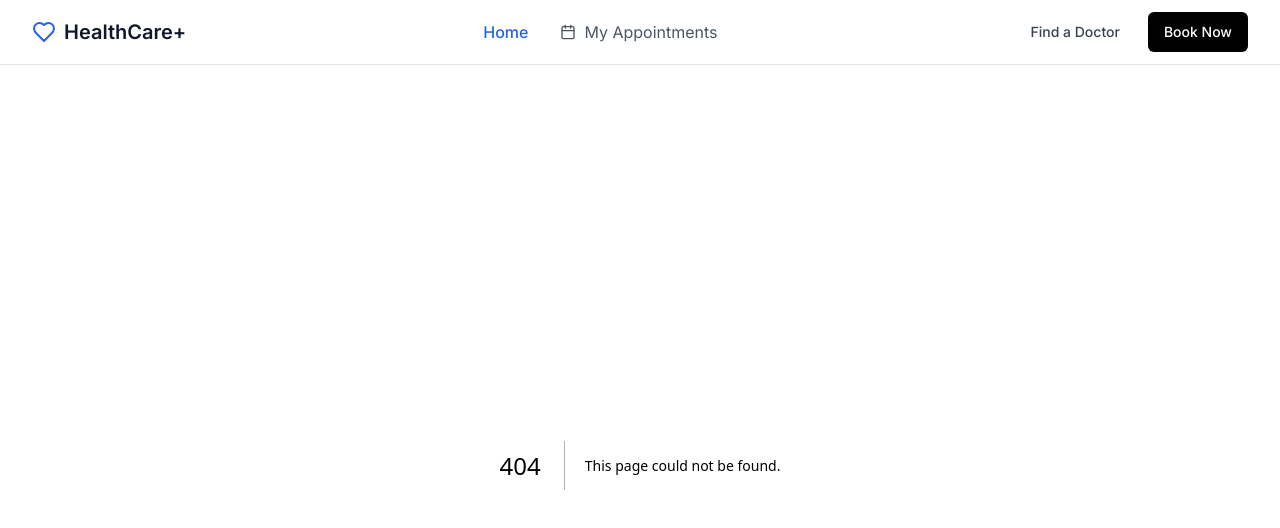
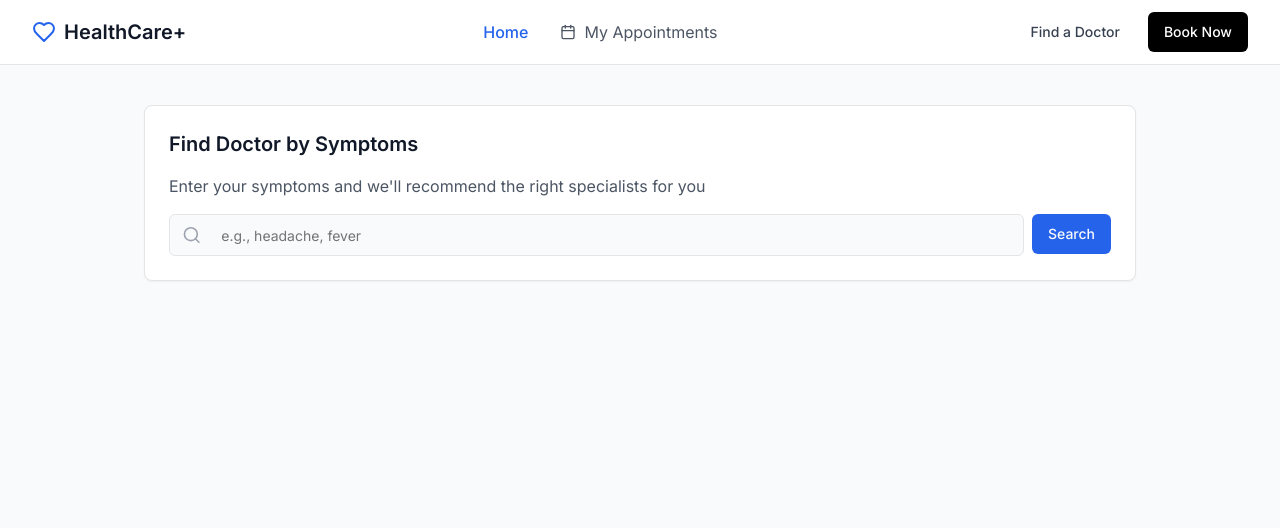
Before and after one commit to AXON-ASWE/FE, a Next.js app: page /find in a window 1280 px wide. Before the commit this address had no page. Shown: the top 528 px of the page. Built offline with nearby package versions, Linux system fonts and the light colour scheme.

Commit message:
add find doctor page

```diff
--- /dev/null
+++ b/src/app/find/page.tsx
@@ -0,0 +1,206 @@
+'use client';
+
+import { useState, useEffect } from 'react';
+import { Search, Info, Clock } from 'lucide-react';
+import { Button } from '@/components/ui/button';
+import { Input } from '@/components/ui/input';
+import { Card, CardContent } from '@/components/ui/card';
+import { useSearchParams, useRouter } from 'next/navigation';
+
+const departmentsMap: Record<string, string[]> = {
+  headache: ['Neurology'],
+  fever: ['General Medicine'],
+  stomach: ['Gastroenterology'],
+  chest: ['Cardiology'],
+};
+
+const doctors = [
+  {
+    id: 1,
+    name: 'Dr. Sarah Johnson',
+    specialty: 'Neurology',
+    rating: 4.8,
+    experience: '12 years exp',
+    price: 150,
+    image:
+      'https://images.pexels.com/photos/5215024/pexels-photo-5215024.jpeg?auto=compress&cs=tinysrgb&w=200&h=200&fit=crop',
+  },
+  {
+    id: 2,
+    name: 'Dr. James Anderson',
+    specialty: 'General Medicine',
+    rating: 4.6,
+    experience: '10 years exp',
+    price: 100,
+    image:
+      'https://images.pexels.com/photos/8460151/pexels-photo-8460151.jpeg?auto=compress&cs=tinysrgb&w=200&h=200&fit=crop',
+  },
+  {
+    id: 3,
+    name: 'Dr. Michael Chen',
+    specialty: 'Gastroenterology',
+    rating: 4.9,
+    experience: '15 years exp',
+    price: 175,
+    image:
+      'https://images.pexels.com/photos/5452293/pexels-photo-5452293.jpeg?auto=compress&cs=tinysrgb&w=200&h=200&fit=crop',
+  },
+];
+
+export default function FindPage() {
+  const router = useRouter();
+  const searchParams = useSearchParams();
+  const query = searchParams.get('q') || '';
+
+  const [symptoms, setSymptoms] = useState(query);
+  const [departments, setDepartments] = useState<string[]>([]);
+  const [filteredDoctors, setFilteredDoctors] = useState<typeof doctors>([]);
+
+  useEffect(() => {
+    if (query) handleSearch();
+  }, []);
+
+  const handleSearch = () => {
+    const input = symptoms.toLowerCase().split(/[, ]+/);
+    const matchedDepartments = new Set<string>();
+
+    input.forEach((word) => {
+      const found = departmentsMap[word];
+      if (found) found.forEach((d) => matchedDepartments.add(d));
+    });
+
+    setDepartments(Array.from(matchedDepartments));
+
+    const matchedDoctors = doctors.filter((doc) =>
+      Array.from(matchedDepartments).includes(doc.specialty)
+    );
+
+    setFilteredDoctors(matchedDoctors);
+  };
+
+  return (
+    <div className="min-h-screen bg-gray-50">
+      <div className="max-w-5xl mx-auto px-4 py-10 space-y-8">
+        {/* Search Section */}
+        <Card className="p-6">
+          <h2 className="text-xl font-semibold text-gray-900 mb-4">
+            Find Doctor by Symptoms
+          </h2>
+          <p className="text-gray-600 mb-4">
+            Enter your symptoms and we'll recommend the right specialists for
+            you
+          </p>
+
+          <div className="flex gap-2">
+            <div className="flex items-center flex-1 bg-gray-50 rounded-md px-3 border">
+              <Search className="h-5 w-5 text-gray-400 mr-2" />
+              <Input
+                type="text"
+                placeholder="e.g., headache, fever"
+                value={symptoms}
+                onChange={(e) => setSymptoms(e.target.value)}
+                className="border-0 bg-transparent focus-visible:ring-0 focus-visible:ring-offset-0"
+              />
+            </div>
+            <Button
+              onClick={handleSearch}
+              className="bg-blue-600 hover:bg-blue-700"
+            >
+              Search
+            </Button>
+          </div>
+        </Card>
+
+        {/* Recommended Departments */}
+        {departments.length > 0 && (
+          <Card className="p-6 bg-blue-50 border border-blue-200">
+            <div className="flex items-start gap-3">
+              <Info className="h-6 w-6 text-blue-600 mt-1" />
+              <div>
+                <h3 className="font-semibold text-gray-900 mb-2">
+                  Recommended Departments
+                </h3>
+                <p className="text-gray-600 mb-3">
+                  Based on your symptoms, we recommend consulting with:
+                </p>
+                <div className="flex gap-2 flex-wrap">
+                  {departments.map((dept) => (
+                    <span
+                      key={dept}
+                      className="bg-blue-600 text-white text-sm px-3 py-1 rounded-full"
+                    >
+                      {dept}
+                    </span>
+                  ))}
+                </div>
+              </div>
+            </div>
+          </Card>
+        )}
+
+        {/* Available Doctors */}
+        {filteredDoctors.length > 0 && (
+          <div>
+            <h3 className="text-lg font-semibold mb-2">Available Doctors</h3>
+            <p className="text-gray-500 mb-6">
+              {filteredDoctors.length} doctors available
+            </p>
+
+            <div className="grid grid-cols-1 md:grid-cols-2 lg:grid-cols-3 gap-6">
+              {filteredDoctors.map((doctor) => (
+                <Card
+                  key={doctor.id}
+                  className="border border-gray-200 hover:shadow-lg"
+                >
+                  <CardContent className="p-6">
+                    <div className="flex items-start gap-4 mb-4">
+                      <img
+                        src={doctor.image}
+                        alt={doctor.name}
+                        className="w-16 h-16 rounded-full object-cover"
+                      />
+                      <div className="flex-1">
+                        <h3 className="font-semibold text-gray-900">
+                          {doctor.name}
+                        </h3>
+                        <p className="text-sm text-gray-600 mb-2">
+                          {doctor.specialty}
+                        </p>
+                        <div className="flex items-center gap-3 text-sm text-gray-500">
+                          <span>⭐ {doctor.rating}</span>
+                          <span className="flex items-center">
+                            <Clock className="h-3 w-3 mr-1" />
+                            {doctor.experience}
+                          </span>
+                        </div>
+                      </div>
+                    </div>
+
+                    <div className="flex items-center justify-between mb-4 pt-4 border-t">
+                      <div className="flex items-center gap-2">
+                        <span className="w-2 h-2 bg-green-500 rounded-full"></span>
+                        <span className="text-sm text-green-600 font-medium">
+                          Available
+                        </span>
+                      </div>
+                      <span className="text-lg font-semibold text-gray-900">
+                        ${doctor.price}
+                      </span>
+                    </div>
+
+                    <Button
+                      className="w-full bg-blue-600 hover:bg-blue-700 text-white"
+                      onClick={() => router.push(`/book/${doctor.id}`)}
+                    >
+                      Book Appointment
+                    </Button>
+                  </CardContent>
+                </Card>
+              ))}
+            </div>
+          </div>
+        )}
+      </div>
+    </div>
+  );
+}
--- a/src/app/page.tsx
+++ b/src/app/page.tsx
@@ -5,6 +5,7 @@ import { Button } from '@/components/ui/button';
 import { Input } from '@/components/ui/input';
 import { useRouter } from 'next/navigation';
 import { Card, CardContent } from '@/components/ui/card';
+import { useState } from 'react';
 
 const doctors = [
   {
@@ -41,6 +42,12 @@ const doctors = [
 
 export default function Home() {
   const router = useRouter();
+  const [searchText, setSearchText] = useState('');
+  const handleSearch = () => {
+    if (!searchText.trim()) return;
+    router.push(`/find?q=${encodeURIComponent(searchText)}`);
+  };
+
   return (
     <div className="min-h-screen bg-gray-50">
       <section className="bg-gradient-to-br from-blue-600 via-blue-700 to-blue-800 text-white py-20">
@@ -59,11 +66,16 @@ export default function Home() {
                 <Search className="h-5 w-5 text-gray-400 mr-2" />
                 <Input
                   type="text"
-                  placeholder="Enter your symptoms (e.g., headache, fever, stomach pain)"
+                  placeholder="Enter your symptoms (e.g., headache, fever)"
+                  value={searchText}
+                  onChange={(e) => setSearchText(e.target.value)} // ✅ cập nhật input
                   className="border-0 focus-visible:ring-0 focus-visible:ring-offset-0 text-gray-900 placeholder:text-gray-500"
                 />
               </div>
-              <Button className="bg-blue-600 hover:bg-blue-700 text-white px-8">
+              <Button
+                onClick={handleSearch}
+                className="bg-blue-600 hover:bg-blue-700 text-white px-8"
+              >
                 Search
               </Button>
             </div>
```
